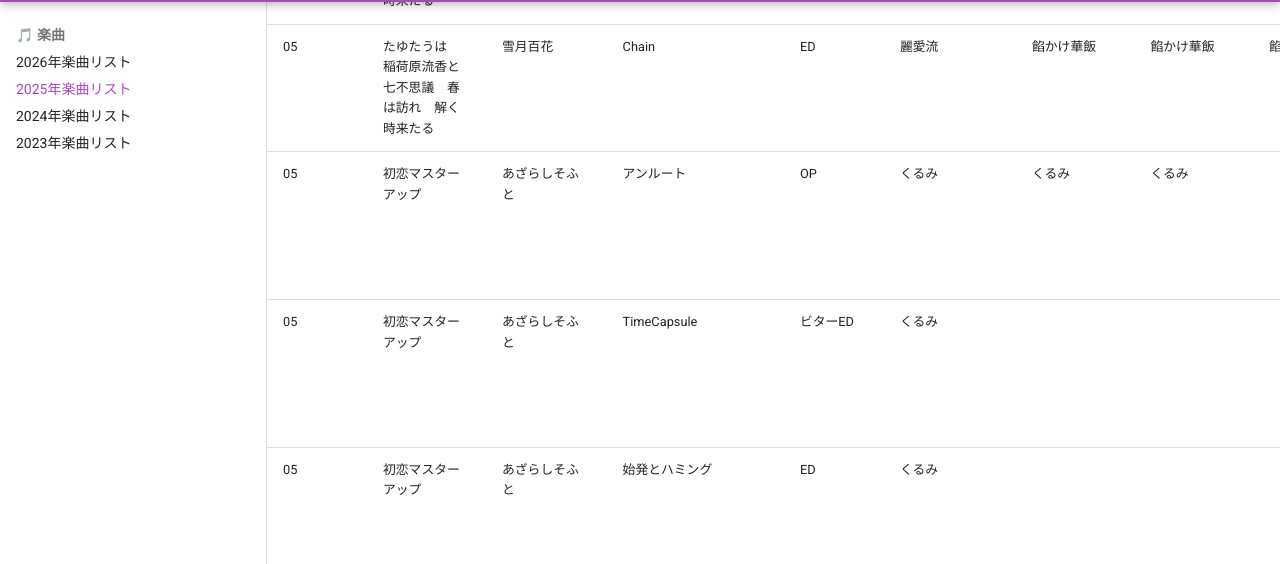
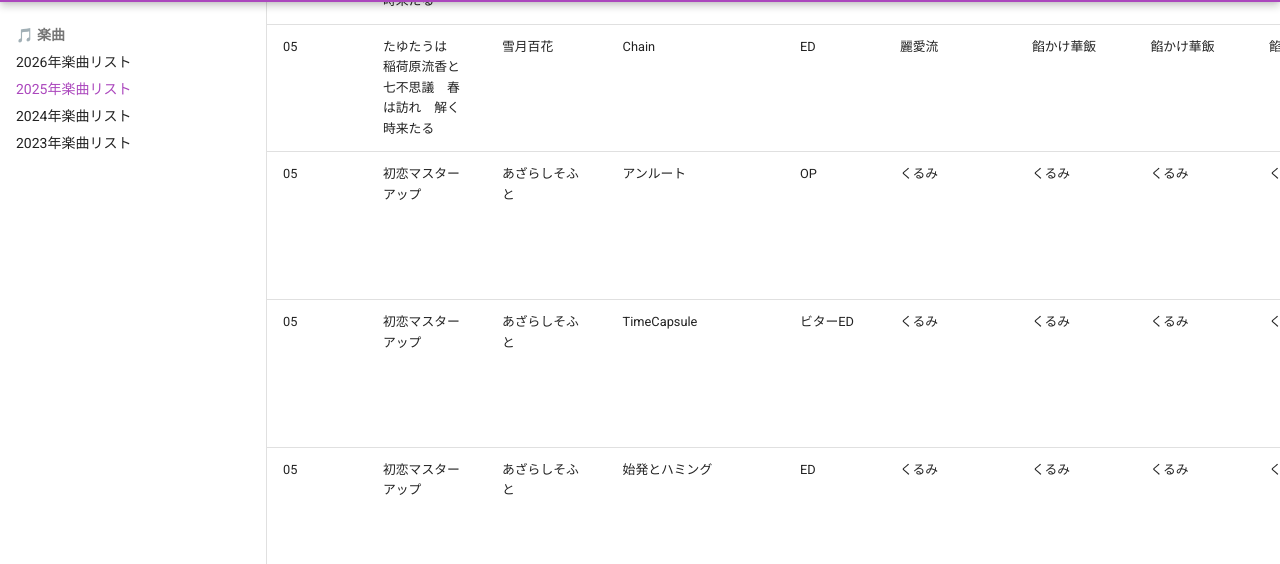
Before and after one commit to onihusube/ensonglog, an MkDocs documentation site: the page built from docs/2025/楽曲.md, in a window 1280 px wide and 900 px high, scrolled down 10190 px. Shown: the part 94-658 px from the top of the window. Built offline with MkDocs 1.6.1 and Material for MkDocs 9.7.7, drawn with Linux system fonts in a browser that asks for light colours; emoji names are drawn with the system emoji font; comment, search, counter and statistics services are not loaded.

Commit message:
微修正

```diff
--- a/docs/2025/楽曲.md
+++ b/docs/2025/楽曲.md
@@ -106,9 +106,9 @@ search:
 | 05<!--/30--> | Clover Reset | vividX | Clover Reset | 主題歌 | 白砂沙帆（CV. 立花茉鈴） | ShoichiroToko | ShoichiroToko | ShoichiroToko | オリジナルサウンドトラック（[Steam](https://store.steampowered.com/app/3347190/Clover_Reset__Original_Soundtrack/)） | | [:fontawesome-brands-youtube:](https://www.youtube.com/watch?v=-vis2ox8tqE) |
 | 05<!--/30--> | たゆたうは　稲荷原流香と　七不思議　春は訪れ　解く時来たる | 雪月百花 | 憧憬の二人 | OP | 朱野みゆき | 餡かけ華飯 | 餡かけ華飯 ||| Guitar：BB<br>Bass：ふゆ<br>Drum：持田泰孝<br>Mix：神灼爺 | [:fontawesome-brands-youtube:](https://www.youtube.com/watch?v=pV0vmNPUQQQ)|
 | 05<!--/30--> | たゆたうは　稲荷原流香と　七不思議　春は訪れ　解く時来たる | 雪月百花 | Chain | ED | 麗愛流 | 餡かけ華飯 | 餡かけ華飯 | 餡かけ華飯 || Cover Version<br>原曲ボーカル：野宮あゆみ<br>Guitar：キル | [:fontawesome-brands-youtube:](https://www.youtube.com/watch?v=eUQ8nw6hqG4)  |
-| 05<!--/30--> | 初恋マスターアップ | あざらしそふと | アンルート | OP | くるみ | くるみ | くるみ | | 豪華版特典 オリジナルサウンドトラック </br> あざらしそふと コンプリートアルバム3 | | [:fontawesome-brands-youtube:](https://youtu.be/fLB0kt4RFqg) [:fontawesome-brands-youtube:](https://www.youtube.com/watch?v=WZvau9ckc_Y) |
-| 05<!--/30--> | 初恋マスターアップ | あざらしそふと | TimeCapsule | ビターED | くるみ |  |  |  | 豪華版特典 オリジナルサウンドトラック </br> あざらしそふと コンプリートアルバム3 | | [:fontawesome-brands-youtube:](https://www.youtube.com/watch?v=taNxGsZll3M) |
-| 05<!--/30--> | 初恋マスターアップ | あざらしそふと | 始発とハミング | ED | くるみ |  |  |  | 豪華版特典 オリジナルサウンドトラック </br> あざらしそふと コンプリートアルバム3 | | [:fontawesome-brands-youtube:](https://www.youtube.com/watch?v=taNxGsZll3M) |
+| 05<!--/30--> | 初恋マスターアップ | あざらしそふと | アンルート | OP | くるみ | くるみ | くるみ | くるみ | 豪華版特典 オリジナルサウンドトラック </br> あざらしそふと コンプリートアルバム3 | | [:fontawesome-brands-youtube:](https://youtu.be/fLB0kt4RFqg) [:fontawesome-brands-youtube:](https://www.youtube.com/watch?v=WZvau9ckc_Y) |
+| 05<!--/30--> | 初恋マスターアップ | あざらしそふと | TimeCapsule | ビターED | くるみ | くるみ | くるみ | くるみ | 豪華版特典 オリジナルサウンドトラック </br> あざらしそふと コンプリートアルバム3 | | [:fontawesome-brands-youtube:](https://www.youtube.com/watch?v=taNxGsZll3M) |
+| 05<!--/30--> | 初恋マスターアップ | あざらしそふと | 始発とハミング | ED | くるみ | くるみ | くるみ | くるみ | 豪華版特典 オリジナルサウンドトラック </br> あざらしそふと コンプリートアルバム3 | | [:fontawesome-brands-youtube:](https://www.youtube.com/watch?v=taNxGsZll3M) |
 | 05<!--/30--> | 魔法戦士エクストラバースト | Triangle | 天使断罪 | 主題歌 | 和音まりか | AINTOPS | AINTOPS | AINTOPS |  | | [:fontawesome-brands-youtube:](https://www.youtube.com/watch?v=28kd7CykIAg) |
 | 05<!--/30--> | メイドちゃんは迷途ちゅう| CloverGAME | Spell on me | 主題歌 | 鈴森芽衣（CV:夏和小） | Duca | 鈴木ぷよ | 鈴木ぷよ | [特典音源付き版特典 主題歌マキシシングル](https://www.dlsite.com/pro/work/=/product_id/VJ01004242.html) |  | [HP](https://www.cuffs.co.jp/products/meido/special/music.html) [:fontawesome-brands-youtube:](https://www.youtube.com/watch?v=17TOI4F_Bc4)  |
 | 06<!--/03--> | 終わらない季節の真ん中で Steam版 | Lopt software | 夏と魔法の物語 | OP | R2じょー | もりむらひろさと | そととぎす | そととぎす | 終わらない季節の真ん中で リメイク版 サウンドトラックCD | Gt：凪沙かにも | [:fontawesome-brands-youtube:](https://www.youtube.com/watch?v=pYwFEyH24Qo) |
```
Also changed, not shown: docs/2026/楽曲.md (+3 -3 lines).
